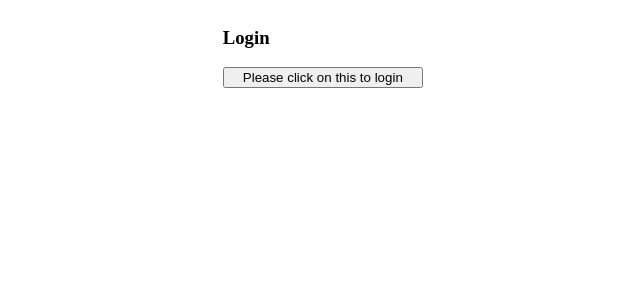
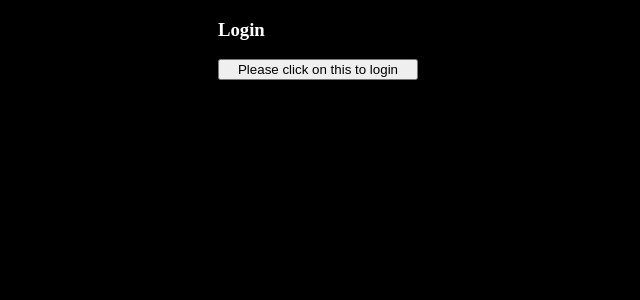
Before and after one commit to jchy/Unit_4_Codind_evalution, a React (Create React App) app: page / in a window 1280 px wide. Shown: the top 300 px of the page, without its empty margins (38-678 px from the left). Built offline with nearby package versions, Linux system fonts and the light colour scheme.

Commit message:
Background is decorated

```diff
--- a/src/pages/Home.jsx
+++ b/src/pages/Home.jsx
@@ -11,7 +11,6 @@ function Home() {
   const [page, setPage] = useState(1);
   const [perPageInput, setPerPageInput] = useState(1);
   const [perPage, setPerPage] = useState(5);
-
   const dispatch = useDispatch();
   const handleAdd = (text) => {
     dispatch(getRepo(text));
--- a/src/pages/PrintRepo.jsx
+++ b/src/pages/PrintRepo.jsx
@@ -36,7 +36,9 @@ function PrintRepo({ allFunc }) {
           flexDirection: "column",
           gap: "2rem",
           marginBottom: "20px",
-          marginTop: "20px"
+          marginTop: "20px",
+          background: "black",
+          color: "white"
         }}
       >
         {isLoading && <h3>Loading...</h3>}
--- a/src/styles.css
+++ b/src/styles.css
@@ -2,3 +2,8 @@
   font-family: sans-serif;
   text-align: center;
 }
+body {
+  background: black;
+  color: white;
+  margin: 0px;
+}
```
